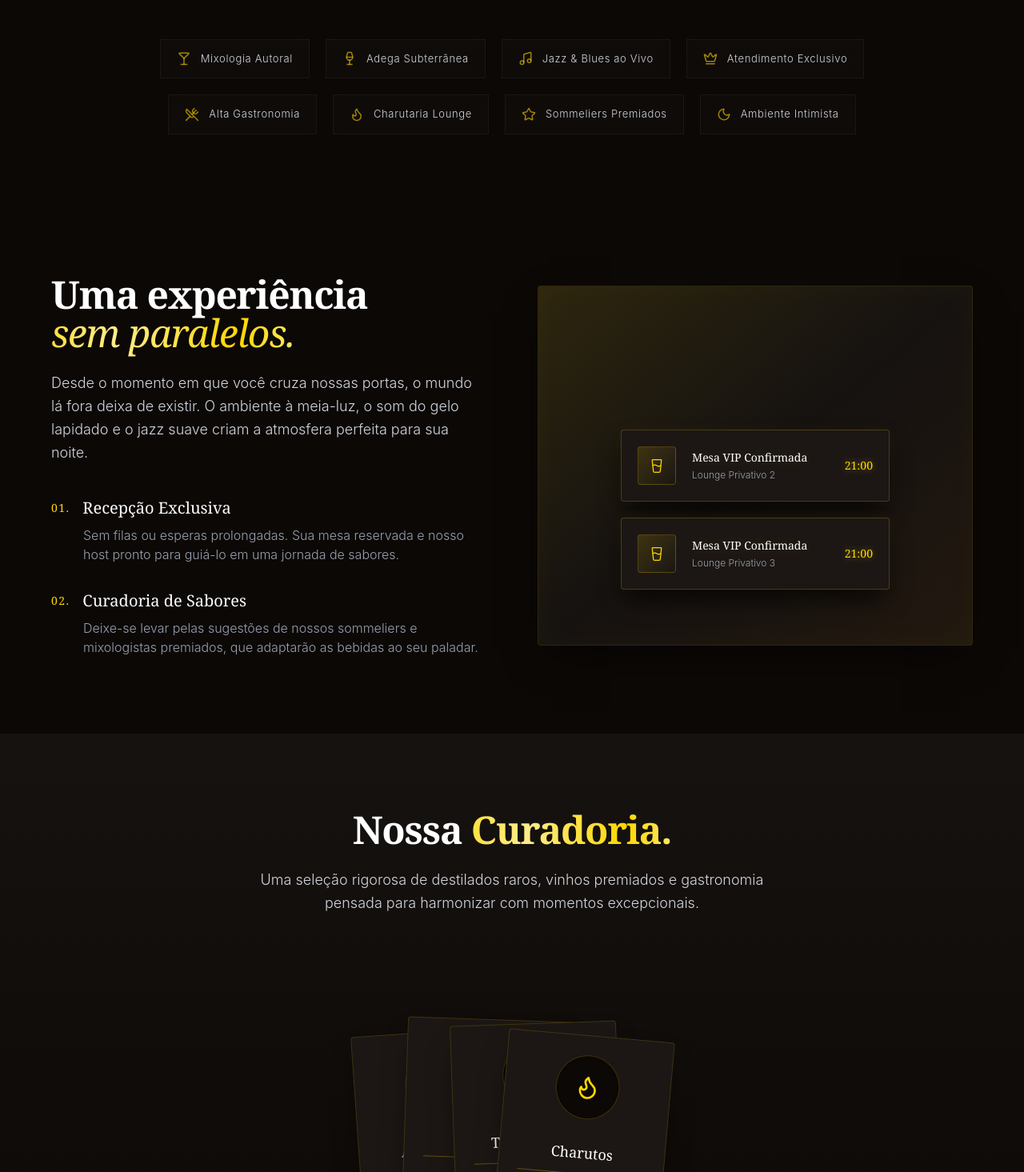
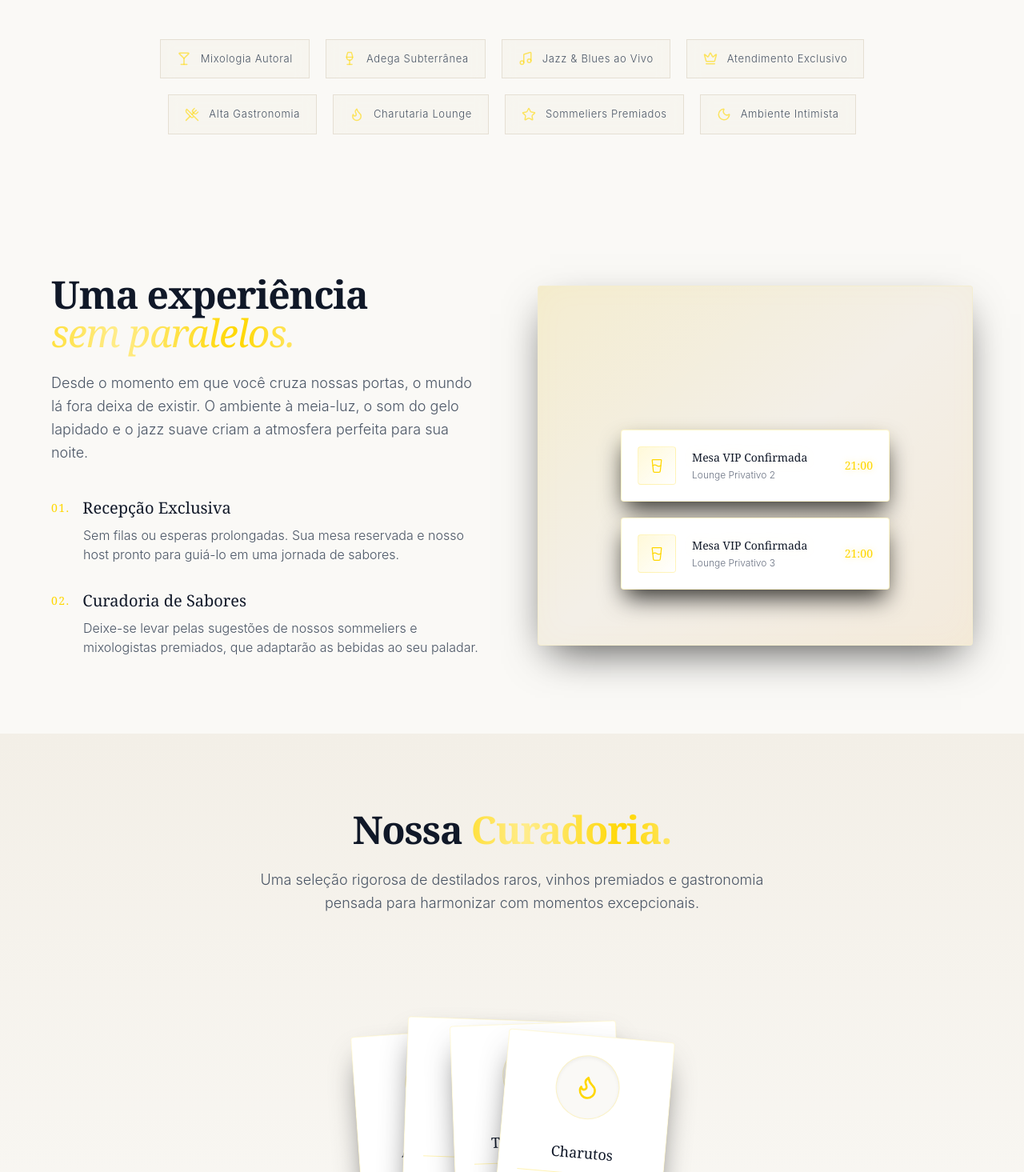
Before and after one commit to xphxip/L-AURA-Bar, a React (Vite) app: page / in a window 1280 px wide. Shown: the part 1145-2610 px from the top of the page at 80% size. Built offline with nearby package versions, Linux system fonts and the light colour scheme.

Commit message:
Refactor: Switch to Light Luxury theme

```diff
--- a/src/components/BrandingCarousel.tsx
+++ b/src/components/BrandingCarousel.tsx
@@ -17,10 +17,10 @@ export default function BrandingCarousel() {
       <div className="absolute inset-0 bg-[radial-gradient(ellipse_at_center,_var(--tw-gradient-stops))] from-gold/5 via-dark-bg to-dark-bg pointer-events-none" />
 
       <div className="max-w-4xl mx-auto px-6 text-center mb-16 relative z-10">
-        <h2 className="text-3xl md:text-5xl font-serif font-bold tracking-tight mb-4 text-white">
+        <h2 className="text-3xl md:text-5xl font-serif font-bold tracking-tight mb-4 text-gray-900">
           Nossos <span className="gold-shimmer-text">Espaços</span>
         </h2>
-        <p className="text-lg text-gray-300 font-light">
+        <p className="text-lg text-gray-600 font-light">
           Cada ambiente foi projetado para oferecer uma atmosfera distinta, adaptando-se perfeitamente ao tom da sua noite.
         </p>
       </div>
--- a/src/components/CtaSection.tsx
+++ b/src/components/CtaSection.tsx
@@ -2,7 +2,7 @@ import { motion } from 'framer-motion';
 
 export default function CtaSection() {
   return (
-    <section className="bg-dark-bg text-white py-24 md:py-32 px-6 md:px-12 relative border-t border-gold/15 overflow-hidden">
+    <section className="bg-dark-bg text-gray-900 py-24 md:py-32 px-6 md:px-12 relative border-t border-gold/15 overflow-hidden">
       {/* Intense background glow */}
       <div className="absolute top-1/2 left-1/2 -translate-x-1/2 -translate-y-1/2 w-[800px] h-[400px] bg-gold/15 rounded-full blur-[150px] pointer-events-none" />
       <div className="absolute bottom-0 left-1/2 -translate-x-1/2 w-[1200px] h-[200px] bg-amber/10 rounded-full blur-[100px] pointer-events-none" />
@@ -31,7 +31,7 @@ export default function CtaSection() {
           <h2 className="text-3xl md:text-6xl font-serif font-bold tracking-tight mb-6">
             As noites mais exclusivas da cidade <span className="gold-shimmer-text">esperam por você.</span>
           </h2>
-          <p className="text-lg text-gray-300 mb-10 max-w-2xl mx-auto font-light">
+          <p className="text-lg text-gray-600 mb-10 max-w-2xl mx-auto font-light">
             Vagas limitadas por noite para garantir a excelência do nosso serviço. Garanta sua mesa.
           </p>
 
--- a/src/components/Features.tsx
+++ b/src/components/Features.tsx
@@ -38,7 +38,7 @@ const itemVariants = {
 
 export default function Features() {
   return (
-    <section className="py-20 px-6 md:px-12 bg-dark-bg border-t border-white/5 relative z-20">
+    <section className="py-20 px-6 md:px-12 bg-dark-bg border-t border-dark-border relative z-20">
       {/* Section divider */}
       <div className="flex items-center justify-center mb-12">
         <div className="h-[1px] w-16 bg-gold/30" />
@@ -59,12 +59,12 @@ export default function Features() {
               key={index}
               variants={itemVariants}
               whileHover={{ y: -3, borderColor: "rgba(212,175,55,0.4)" }}
-              className="flex items-center gap-3 bg-dark-surface/40 backdrop-blur-sm px-5 py-3.5 border border-white/5 hover:bg-dark-surface transition-all duration-300 group cursor-default"
+              className="flex items-center gap-3 bg-dark-surface/40 backdrop-blur-sm px-5 py-3.5 border border-dark-border hover:bg-dark-surface transition-all duration-300 group cursor-default"
             >
               <div className="text-gold/60 group-hover:text-gold transition-colors duration-300">
                 {feature.icon}
               </div>
-              <span className="font-light text-gray-300 text-[13px] tracking-wider group-hover:text-white transition-colors duration-300">{feature.label}</span>
+              <span className="font-light text-gray-600 text-[13px] tracking-wider group-hover:text-gray-900 transition-colors duration-300">{feature.label}</span>
             </motion.div>
           ))}
         </motion.div>
--- a/src/components/FileTransfer.tsx
+++ b/src/components/FileTransfer.tsx
@@ -70,10 +70,10 @@ export default function FileTransfer() {
       <div className="absolute inset-0 bg-gradient-to-b from-dark-surface to-dark-bg pointer-events-none" />
 
       <div className="max-w-6xl mx-auto flex flex-col items-center text-center relative z-10">
-        <h2 className="text-3xl md:text-5xl font-serif font-bold tracking-tight mb-6 max-w-2xl text-white">
+        <h2 className="text-3xl md:text-5xl font-serif font-bold tracking-tight mb-6 max-w-2xl text-gray-900">
           Nossa <span className="gold-shimmer-text">Curadoria.</span>
         </h2>
-        <p className="text-lg text-gray-300 font-light leading-relaxed mb-24 max-w-2xl">
+        <p className="text-lg text-gray-600 font-light leading-relaxed mb-24 max-w-2xl">
           Uma seleção rigorosa de destilados raros, vinhos premiados e gastronomia pensada para harmonizar com momentos excepcionais.
         </p>
 
@@ -101,7 +101,7 @@ export default function FileTransfer() {
                 {menu.icon}
               </div>
               <div className="space-y-3 w-full text-center mt-2">
-                <span className="font-serif text-white text-lg block group-hover:text-gold transition-colors duration-300">{menu.name}</span>
+                <span className="font-serif text-gray-900 text-lg block group-hover:text-gold transition-colors duration-300">{menu.name}</span>
                 <div className="h-[1px] bg-gold/30 w-full" />
                 <span className="text-xs text-gold uppercase tracking-[0.2em] font-bold opacity-80 group-hover:opacity-100 transition-opacity">Explorar</span>
               </div>
@@ -119,7 +119,7 @@ export default function FileTransfer() {
               animate={{ opacity: 1 }}
               exit={{ opacity: 0 }}
               onClick={() => setSelectedMenu(null)}
-              className="fixed inset-0 bg-black/80 backdrop-blur-md z-40"
+              className="fixed inset-0 bg-black/40 backdrop-blur-md z-40"
             />
             <motion.div
               initial={{ opacity: 0, y: 50, scale: 0.95 }}
@@ -136,7 +136,7 @@ export default function FileTransfer() {
               </button>
 
               <div className="text-center mb-10">
-                <h3 className="text-3xl md:text-4xl font-serif text-white mb-3 drop-shadow-md">{activeData.title}</h3>
+                <h3 className="text-3xl md:text-4xl font-serif text-gray-900 mb-3 drop-shadow-md">{activeData.title}</h3>
                 <p className="text-gold text-sm tracking-[0.15em] uppercase font-bold opacity-80">{activeData.subtitle}</p>
                 <div className="h-[1px] w-24 bg-gradient-to-r from-transparent via-gold/50 to-transparent mx-auto mt-6" />
               </div>
@@ -150,11 +150,11 @@ export default function FileTransfer() {
                   {activeData.items.map((item, idx) => (
                     <div key={idx} className="group cursor-default">
                       <div className="flex justify-between items-baseline mb-2">
-                        <h4 className="text-xl font-serif text-white group-hover:text-gold-light transition-colors">{item.name}</h4>
-                        <div className="flex-1 border-b border-dotted border-gray-600/50 mx-4 relative top-[-6px]" />
+                        <h4 className="text-xl font-serif text-gray-900 group-hover:text-gold-light transition-colors">{item.name}</h4>
+                        <div className="flex-1 border-b border-dotted border-gray-400/50 mx-4 relative top-[-6px]" />
                         <span className="text-gold font-serif text-xl drop-shadow-[0_0_4px_rgba(255,215,0,0.2)]">{item.price}</span>
                       </div>
-                      <p className="text-gray-400 font-light text-sm md:text-base leading-relaxed max-w-[95%]">{item.desc}</p>
+                      <p className="text-gray-600 font-light text-sm md:text-base leading-relaxed max-w-[95%]">{item.desc}</p>
                     </div>
                   ))}
                 </div>
--- a/src/components/Footer.tsx
+++ b/src/components/Footer.tsx
@@ -9,15 +9,15 @@ export default function Footer() {
             <div className="text-gold">
               <Wine size={24} strokeWidth={1.5} />
             </div>
-            <span className="font-serif font-bold text-xl tracking-widest text-white uppercase">L'Aura</span>
+            <span className="font-serif font-bold text-xl tracking-widest text-gray-900 uppercase">L'Aura</span>
           </div>
-          <p className="text-gray-400 text-sm font-light text-center md:text-left">
+          <p className="text-gray-600 text-sm font-light text-center md:text-left">
             Av. Faria Lima, 3000 - Rooftop<br/>
             São Paulo, SP
           </p>
         </div>
 
-        <nav className="flex flex-col md:flex-row items-center gap-6 md:gap-10 text-xs text-gray-400 tracking-widest uppercase font-light">
+        <nav className="flex flex-col md:flex-row items-center gap-6 md:gap-10 text-xs text-gray-600 tracking-widest uppercase font-light">
           <a href="#" className="hover:text-gold hover:drop-shadow-[0_0_8px_rgba(255,215,0,0.5)] transition-all duration-300">Reservas</a>
           <a href="#" className="hover:text-gold hover:drop-shadow-[0_0_8px_rgba(255,215,0,0.5)] transition-all duration-300">Dress Code</a>
           <a href="#" className="hover:text-gold hover:drop-shadow-[0_0_8px_rgba(255,215,0,0.5)] transition-all duration-300">Eventos Privados</a>
--- a/src/components/FounderMemo.tsx
+++ b/src/components/FounderMemo.tsx
@@ -18,7 +18,7 @@ export default function FounderMemo() {
           <Quote className="absolute top-10 left-10 text-gold/10 w-32 h-32 rotate-180 pointer-events-none" />
 
           <div className="relative z-10">
-            <p className="text-2xl md:text-4xl font-serif text-white leading-relaxed italic mb-12 font-light drop-shadow-sm">
+            <p className="text-2xl md:text-4xl font-serif text-gray-900 leading-relaxed italic mb-12 font-light drop-shadow-sm">
               "Para nós, um coquetel não é apenas uma bebida. É uma <span className="gold-shimmer-text">narrativa líquida</span>, uma viagem no tempo e um tributo aos ingredientes mais raros que a terra tem a oferecer."
             </p>
 
@@ -29,7 +29,7 @@ export default function FounderMemo() {
                 </div>
               </div>
               <div>
-                <h4 className="font-serif text-white text-2xl">Valentino Rossi</h4>
+                <h4 className="font-serif text-gray-900 text-2xl">Valentino Rossi</h4>
                 <p className="text-gold text-[11px] tracking-[0.2em] uppercase font-bold mt-1">Head Mixologist</p>
               </div>
             </div>
--- a/src/components/HowItWorks.tsx
+++ b/src/components/HowItWorks.tsx
@@ -25,11 +25,11 @@ export default function HowItWorks() {
         {/* Text Content */}
         <div className="space-y-10">
           <div>
-            <h2 className="text-3xl md:text-5xl font-serif font-bold tracking-tight mb-6 text-white">
+            <h2 className="text-3xl md:text-5xl font-serif font-bold tracking-tight mb-6 text-gray-900">
               Uma experiência <br />
               <span className="gold-shimmer-text italic font-light">sem paralelos.</span>
             </h2>
-            <p className="text-lg text-gray-300 font-light leading-relaxed">
+            <p className="text-lg text-gray-600 font-light leading-relaxed">
               Desde o momento em que você cruza nossas portas, o mundo lá fora deixa de existir. O ambiente à meia-luz, o som do gelo lapidado e o jazz suave criam a atmosfera perfeita para sua noite.
             </p>
           </div>
@@ -41,11 +41,11 @@ export default function HowItWorks() {
               viewport={{ once: true }}
               transition={{ duration: 0.7 }}
             >
-              <h3 className="text-xl font-serif text-white mb-2 flex items-center gap-4">
+              <h3 className="text-xl font-serif text-gray-900 mb-2 flex items-center gap-4">
                 <span className="text-gold text-sm tracking-widest uppercase">01.</span>
                 Recepção Exclusiva
               </h3>
-              <p className="text-gray-400 pl-10 font-light">
+              <p className="text-gray-600 pl-10 font-light">
                 Sem filas ou esperas prolongadas. Sua mesa reservada e nosso host pronto para guiá-lo em uma jornada de sabores.
               </p>
             </motion.div>
@@ -56,11 +56,11 @@ export default function HowItWorks() {
               viewport={{ once: true }}
               transition={{ duration: 0.7, delay: 0.2 }}
             >
-              <h3 className="text-xl font-serif text-white mb-2 flex items-center gap-4">
+              <h3 className="text-xl font-serif text-gray-900 mb-2 flex items-center gap-4">
                 <span className="text-gold text-sm tracking-widest uppercase">02.</span>
                 Curadoria de Sabores
               </h3>
-              <p className="text-gray-400 pl-10 font-light">
+              <p className="text-gray-600 pl-10 font-light">
                 Deixe-se levar pelas sugestões de nossos sommeliers e mixologistas premiados, que adaptarão as bebidas ao seu paladar.
               </p>
             </motion.div>
@@ -86,8 +86,8 @@ export default function HowItWorks() {
                   <GlassWater className="text-gold" size={20} strokeWidth={1.5} />
                 </div>
                 <div className="flex-1">
-                  <div className="text-sm font-serif text-white drop-shadow-[0_0_8px_rgba(255,215,0,0.1)]">Mesa VIP Confirmada</div>
-                  <div className="text-xs text-gray-400 font-light mt-1">Lounge Privativo {item}</div>
+                  <div className="text-sm font-serif text-gray-900 drop-shadow-[0_0_8px_rgba(255,215,0,0.1)]">Mesa VIP Confirmada</div>
+                  <div className="text-xs text-gray-500 font-light mt-1">Lounge Privativo {item}</div>
                 </div>
                 <div className="text-right">
                   <div className="font-serif text-gold text-sm drop-shadow-[0_0_4px_rgba(255,215,0,0.4)]">21:00</div>
--- a/src/components/Pricing.tsx
+++ b/src/components/Pricing.tsx
@@ -18,7 +18,7 @@ export default function Pricing() {
             A Experiência Completa
           </div>
 
-          <h2 className="text-4xl md:text-6xl font-serif tracking-tight text-white drop-shadow-md">
+          <h2 className="text-4xl md:text-6xl font-serif tracking-tight text-gray-900 drop-shadow-md">
             Menu <span className="gold-shimmer-text">Degustação</span>
           </h2>
 
@@ -28,7 +28,7 @@ export default function Pricing() {
             <div className="h-[1px] w-16 bg-gradient-to-l from-transparent to-gold/60" />
           </div>
 
-          <p className="text-lg text-gray-300 max-w-xl mx-auto leading-relaxed font-light">
+          <p className="text-lg text-gray-600 max-w-xl mx-auto leading-relaxed font-light">
             Uma imersão de 5 tempos nos mistérios da mixologia moderna, guiada pessoalmente pelo nosso Head Bartender. Inclui harmonização com gastronomia de vanguarda.
           </p>
 
--- a/src/index.css
+++ b/src/index.css
@@ -15,11 +15,11 @@
   --color-wine-light: #8B3A44;
   --color-burgundy: #4A0E1B;
 
-  /* Dark backgrounds with warmth */
-  --color-dark-bg: #0C0806;
-  --color-dark-surface: #161210;
-  --color-dark-card: #1C1714;
-  --color-dark-border: #2A2320;
+  /* Light backgrounds with warmth (Variables kept same name to avoid rewriting all components) */
+  --color-dark-bg: #FAF9F6;
+  --color-dark-surface: #F3EFE7;
+  --color-dark-card: #FFFFFF;
+  --color-dark-border: #E5DFD3;
 
   --font-serif: 'Playfair Display', Georgia, serif;
   --font-sans: 'Inter', system-ui, -apple-system, BlinkMacSystemFont, 'Segoe UI', Roboto, 'Helvetica Neue', Arial, sans-serif;
@@ -31,18 +31,18 @@
   }
 
   body {
-    @apply bg-dark-bg text-gray-300 font-sans antialiased;
+    @apply bg-dark-bg text-gray-600 font-sans antialiased;
   }
 
   h1, h2, h3, h4, h5, h6 {
-    @apply text-white font-serif;
+    @apply text-gray-900 font-serif;
   }
 
   ::-webkit-scrollbar {
     width: 6px;
   }
   ::-webkit-scrollbar-track {
-    background: #0C0806;
+    background: #FAF9F6;
   }
   ::-webkit-scrollbar-thumb {
     background: #443322;
```
Also changed, not shown: src/components/Header.tsx (+6 -6 lines), src/components/StepByStep.tsx (+5 -5 lines).
